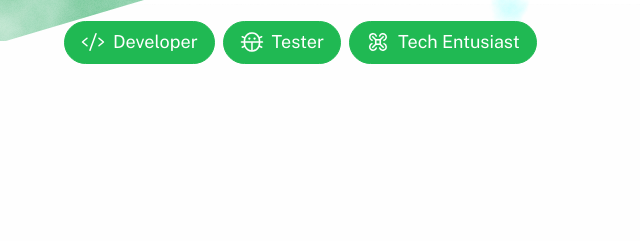
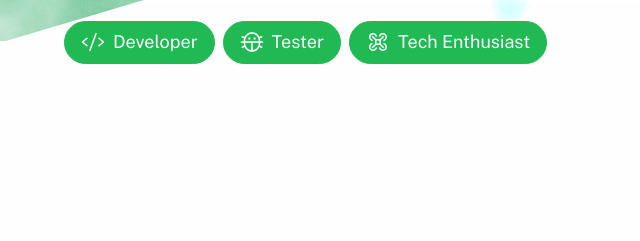
Before and after one commit to nixus619/nixus619.github.io, an Astro site: page / in a window 1280 px wide. Shown: the part 528-769 px from the top of the page, 0-640 px from the left. Built offline with nearby package versions, Linux system fonts and the light colour scheme; Astro itself is replaced by a stand-in of ours.

Commit message:
update misspelling

```diff
--- a/src/pages/index.astro
+++ b/src/pages/index.astro
@@ -37,7 +37,7 @@ const projects = (await getCollection('work'))
 					<div class="roles">
 						<Pill><Icon icon="code" size="1.33em" /> Developer</Pill>
 						<Pill><Icon icon="bug" size="1.33em" /> Tester</Pill>
-						<Pill><Icon icon="drone" size="1.33em" /> Tech Entusiast</Pill>
+						<Pill><Icon icon="drone" size="1.33em" /> Tech Enthusiast</Pill>
 					</div>
 				</Hero>
 
```
